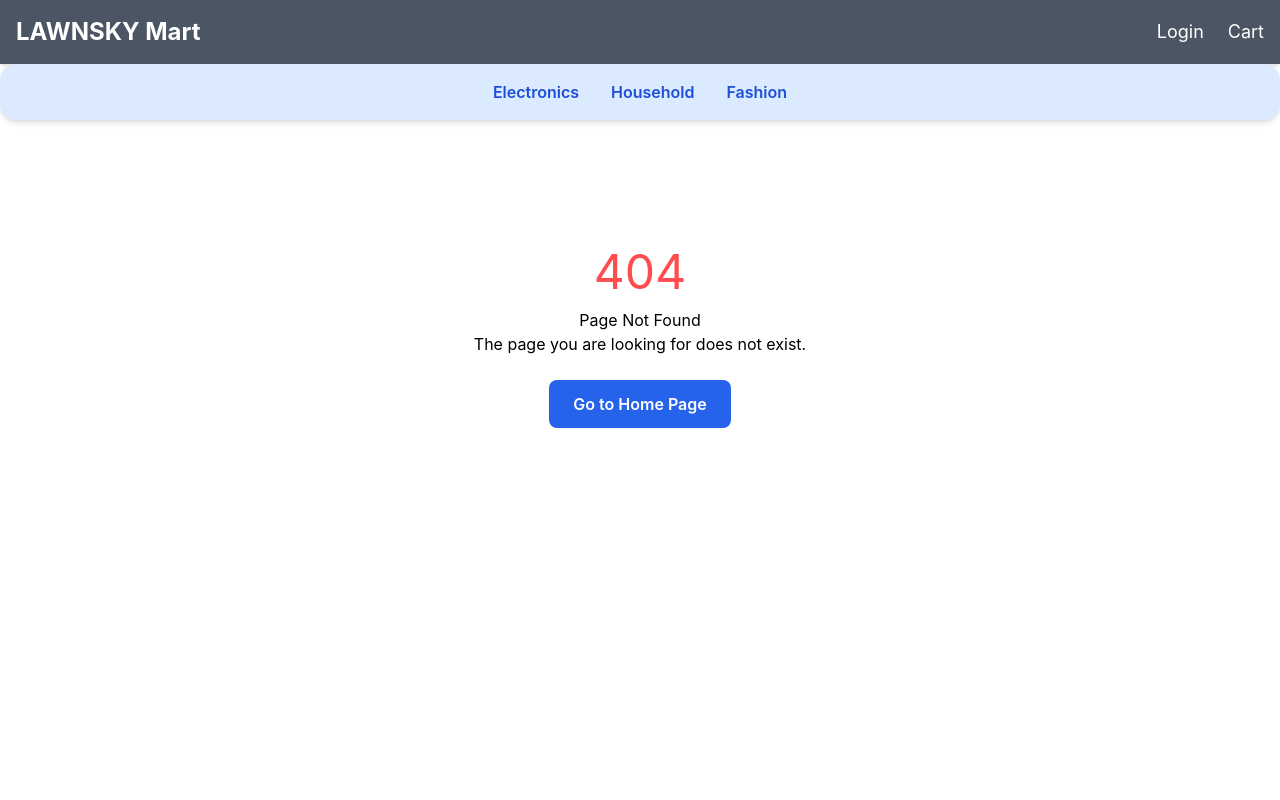
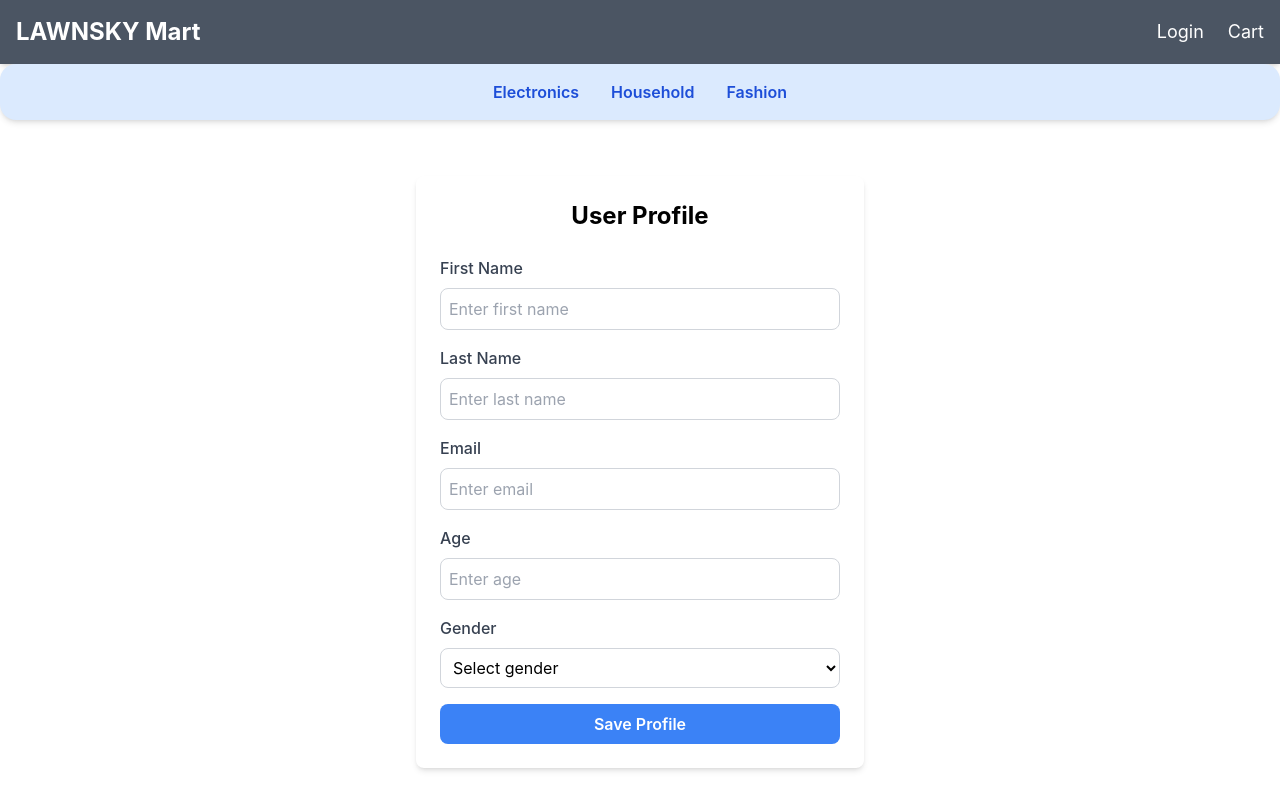
Before and after one commit to fulltechstack/demo-app, a React (Create React App) app: page /account in a window 1280 px wide. Before the commit this address had no page. Built offline with nearby package versions, Linux system fonts and the light colour scheme.

Commit message:
User credentials Validations

```diff
--- /dev/null
+++ b/src/components/Account.jsx
@@ -0,0 +1,9 @@
+import { Outlet, useLocation } from "react-router-dom";
+import UserProfile from "./UserProfile";
+
+function Account() {
+  const path = useLocation().pathname;
+
+  return <>{path === "/account" ? <UserProfile /> : <Outlet />}</>;
+}
+export default Account;
--- a/src/components/Login.jsx
+++ b/src/components/Login.jsx
@@ -1,19 +1,45 @@
 import React from "react";
+import { useState } from "react";
+import { useNavigate } from "react-router-dom";
+import jsonfile from "../service-data/UserCredentials.json";
 
 function Login() {
+  let [username, setUserName] = useState("");
+  let [password, setPassword] = useState("");
+
+  const navigateTo = useNavigate();
+
+  const validateLogin = () => {
+    return jsonfile.userdata.find(
+      (user) => user.username === username && user.password === password
+    );
+  };
+
+  const loginUser = (e) => {
+    e.preventDefault();
+    if (validateLogin()) {
+      navigateTo("/");
+    } else {
+      //display invalid user errors
+    }
+  };
+
   return (
     <div className="flex justify-center items-center h-screen bg-gray-100">
       <div className="bg-white p-8 rounded-xl shadow-md w-full max-w-md">
-                <h2 className="text-2xl font-bold mb-6 text-center text-blue-600">Login</h2>
+        <h2 className="text-2xl font-bold mb-6 text-center text-blue-600">
+          Login
+        </h2>
 
-                <form className="flex flex-col gap-4">
+        <form className="flex flex-col gap-4" onSubmit={(e) => loginUser(e)}>
           {/* Email input */}
           <div>
-                        <label className="block mb-1 font-medium">Email</label>
+            <label className="block mb-1 font-medium">Username</label>
             <input
-                            type="email"
-                            placeholder="Enter your email"
+              type="text"
+              placeholder="Enter your username"
               className="w-full px-4 py-2 border rounded-md focus:outline-none focus:ring-2 focus:ring-blue-400"
+              onChange={(e) => setUserName(e.target.value)}
             />
           </div>
 
@@ -24,6 +50,7 @@ function Login() {
               type="password"
               placeholder="Enter your password"
               className="w-full px-4 py-2 border rounded-md focus:outline-none focus:ring-2 focus:ring-blue-400"
+              onChange={(e) => setPassword(e.target.value)}
             />
           </div>
 
@@ -38,6 +65,6 @@ function Login() {
       </div>
     </div>
   );
-};
+}
 
 export default Login;
--- a/src/components/Navbar.jsx
+++ b/src/components/Navbar.jsx
@@ -6,23 +6,16 @@ function Navbar() {
     <nav className="flex items-center justify-between p-4 bg-gray-600 text-white shadow-md">
       {/* Left: App Name */}
       <div className="text-2xl font-bold">
-                <Link to="/">
-                    LAWNSKY Mart
-                </Link>
-
+        <Link to="/">LAWNSKY Mart</Link>
       </div>
 
       {/* Right: Links */}
       <div className="flex gap-6 text-lg">
-                <Link to="/login">
-                    Login
-                </Link>
-                <Link to="/cart">
-                    Cart
-                </Link>
+        <Link to="/account/login">Login</Link>
+        <Link to="/cart">Cart</Link>
       </div>
     </nav>
   );
-};
+}
 
 export default Navbar;
--- /dev/null
+++ b/src/components/UserProfile.jsx
@@ -0,0 +1,108 @@
+import { useState } from "react";
+
+function UserProfile() {
+  const [formData, setFormData] = useState({
+    firstName: "",
+    lastName: "",
+    email: "",
+    age: "",
+    gender: "",
+  });
+
+  const handleChange = (e) => {
+    const { name, value } = e.target;
+    setFormData((prevData) => ({
+      ...prevData,
+      [name]: value,
+    }));
+  };
+
+  const handleSubmit = (e) => {
+    e.preventDefault();
+    console.log("User Profile Submitted:", formData);
+    // You can send formData to API or do anything here
+  };
+
+  return (
+    <div className="max-w-md mx-auto mt-10 p-6 bg-white rounded-lg shadow-md">
+      <h2 className="text-2xl font-bold mb-6 text-center">User Profile</h2>
+      <form onSubmit={handleSubmit} className="space-y-4">
+        <div>
+          <label className="block text-gray-700 font-medium mb-2">
+            First Name
+          </label>
+          <input
+            type="text"
+            name="firstName"
+            value={formData.firstName}
+            onChange={handleChange}
+            placeholder="Enter first name"
+            className="w-full border border-gray-300 rounded-lg p-2 focus:outline-none focus:ring-2 focus:ring-blue-400"
+          />
+        </div>
+
+        <div>
+          <label className="block text-gray-700 font-medium mb-2">
+            Last Name
+          </label>
+          <input
+            type="text"
+            name="lastName"
+            value={formData.lastName}
+            onChange={handleChange}
+            placeholder="Enter last name"
+            className="w-full border border-gray-300 rounded-lg p-2 focus:outline-none focus:ring-2 focus:ring-blue-400"
+          />
+        </div>
+
+        <div>
+          <label className="block text-gray-700 font-medium mb-2">Email</label>
+          <input
+            type="email"
+            name="email"
+            value={formData.email}
+            onChange={handleChange}
+            placeholder="Enter email"
+            className="w-full border border-gray-300 rounded-lg p-2 focus:outline-none focus:ring-2 focus:ring-blue-400"
+          />
+        </div>
+
+        <div>
+          <label className="block text-gray-700 font-medium mb-2">Age</label>
+          <input
+            type="number"
+            name="age"
+            value={formData.age}
+            onChange={handleChange}
+            placeholder="Enter age"
+            className="w-full border border-gray-300 rounded-lg p-2 focus:outline-none focus:ring-2 focus:ring-blue-400"
+          />
+        </div>
+
+        <div>
+          <label className="block text-gray-700 font-medium mb-2">Gender</label>
+          <select
+            name="gender"
+            value={formData.gender}
+            onChange={handleChange}
+            className="w-full border border-gray-300 rounded-lg p-2 bg-white focus:outline-none focus:ring-2 focus:ring-blue-400"
+          >
+            <option value="">Select gender</option>
+            <option value="male">Male</option>
+            <option value="female">Female</option>
+            <option value="other">Other</option>
+          </select>
+        </div>
+
+        <button
+          type="submit"
+          className="w-full bg-blue-500 text-white font-semibold py-2 px-4 rounded-lg hover:bg-blue-600 transition duration-300"
+        >
+          Save Profile
+        </button>
+      </form>
+    </div>
+  );
+}
+
+export default UserProfile;
--- /dev/null
+++ b/src/service-data/UserCredentials.json
@@ -0,0 +1,14 @@
+{
+  "userdata": [
+    {
+      "username": "aa",
+      "firstName": "Akash",
+      "password": "aa"
+    },
+    {
+      "username": "vv",
+      "firstName": "Vidhi",
+      "password": "vv"
+    }
+  ]
+}
```
Also changed, not shown: src/App.js (+9 -2 lines). Lines whose indentation alone changed are shown as unchanged.
